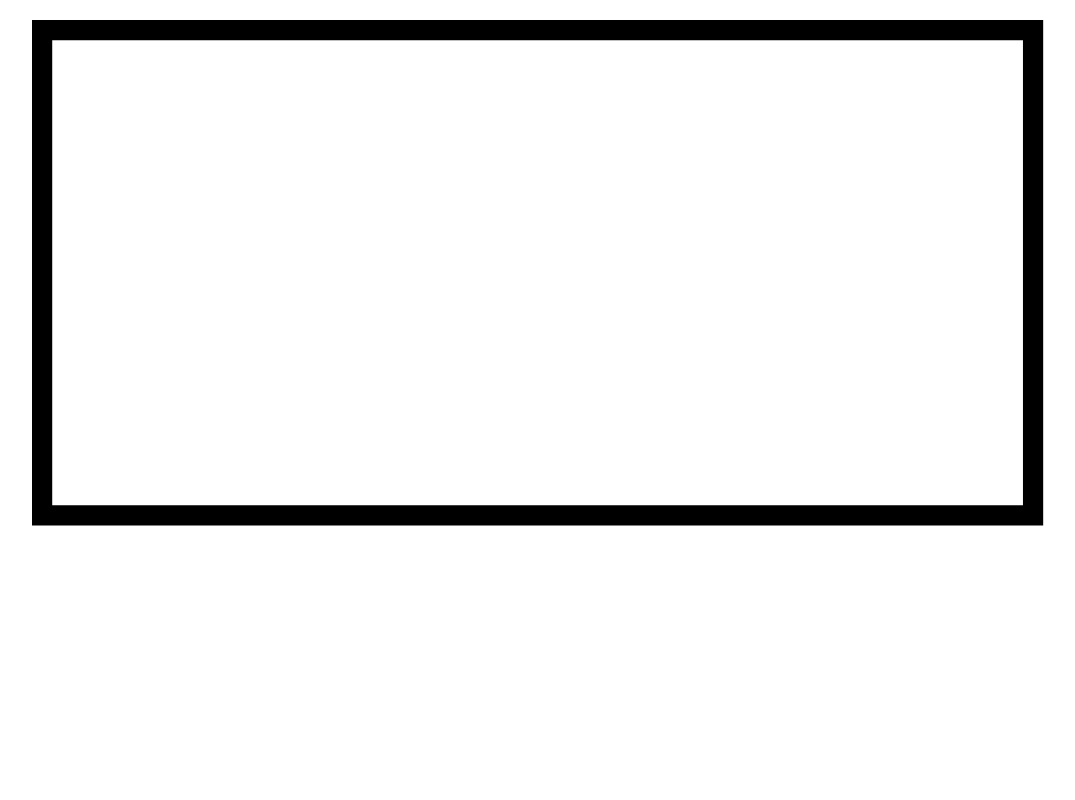
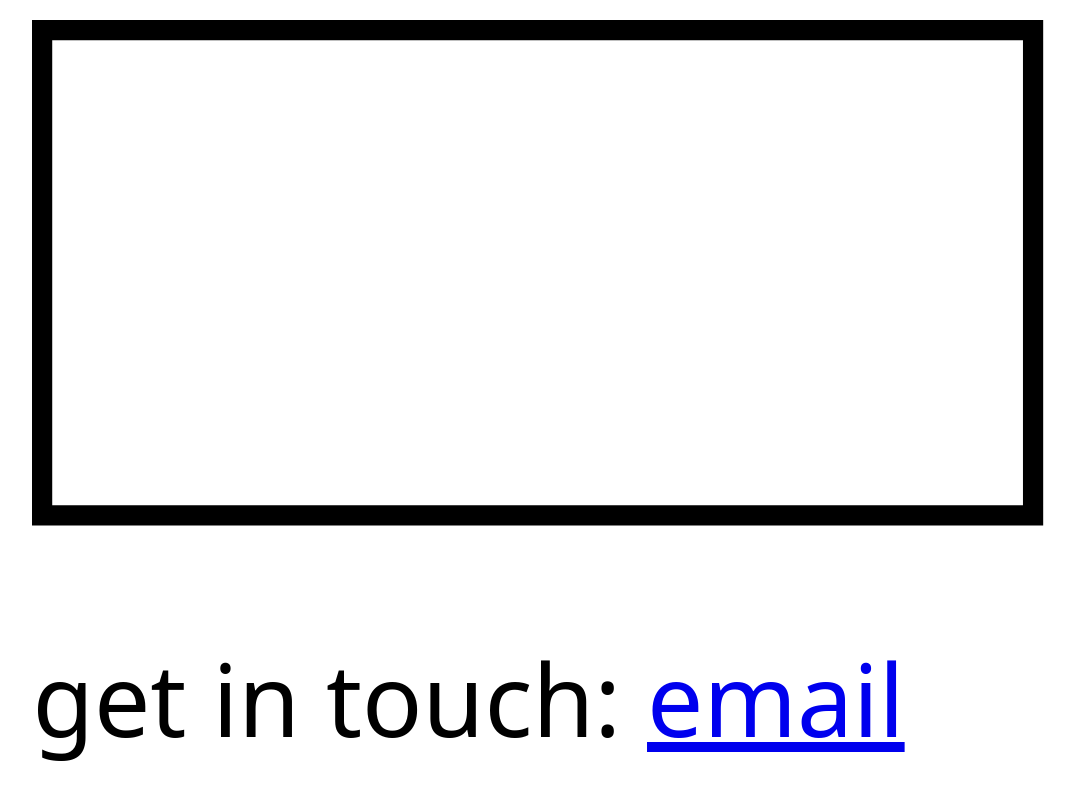
Before and after one commit to w0whitaker/art, an Eleventy site: page index.html in a window 1280 px wide. Shown: the part 588-1388 px from the top of the page, without its empty margins (102-1177 px from the left). Before the commit the page ends 1126 px from the top, so only its background shows below. Built offline with nearby package versions, Linux system fonts and the light colour scheme; Eleventy itself is replaced by a stand-in of ours; files that its build step writes are made by us from their sources.

Commit message:
feat: add email

```diff
--- a/index.html
+++ b/index.html
@@ -18,6 +18,7 @@
                 <path d="m196,4v92H4V4h192m4-4H0v100h200V0h0Z" stroke-width="0" />
             </g>
         </svg>
+        <p>get in touch: <a href="mailto:william@williamwhitaker.art">email</a></p>
     </main>
 </body>
 
```
